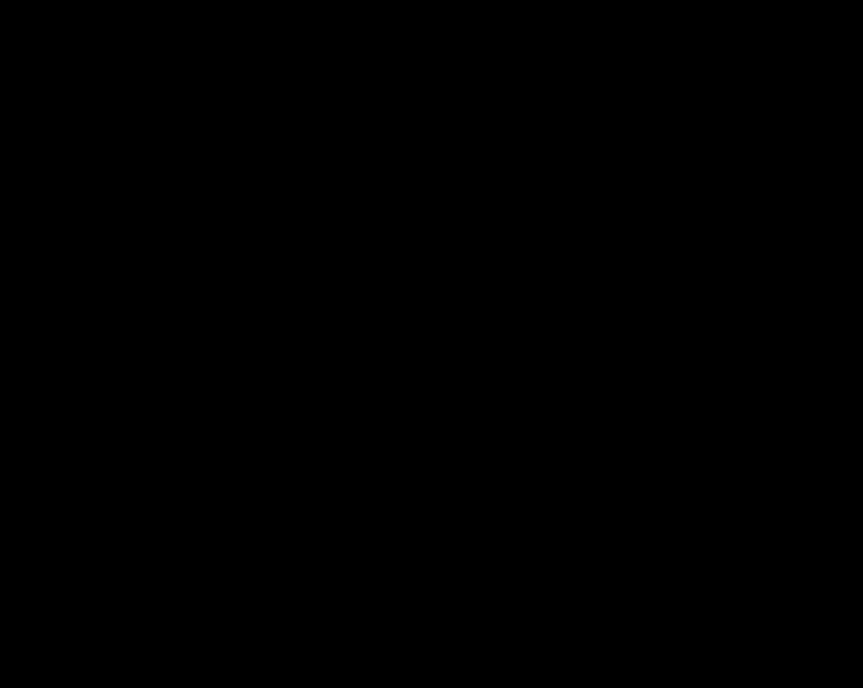
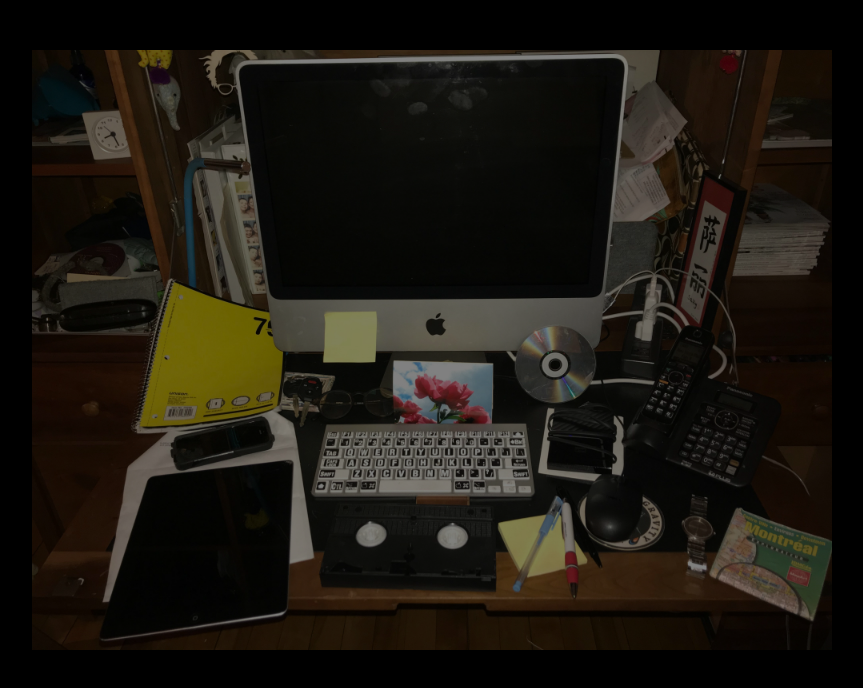
Before and after one commit to cmacfadyen/FindMe, a plain HTML site: page desk.html in a window 1280 px wide. Shown: the top 688 px of the page, without its empty margins (18-881 px from the left). Drawn offline with Linux system fonts and the light colour scheme.

Commit message:
Update desk.css

```diff
--- a/desk.css
+++ b/desk.css
@@ -13,7 +13,7 @@ body {
     background-color: black;
 }
 #seethru{
-  opacity:0.0;
+  opacity:0.5;
   cursor:none;
 }
 
```
